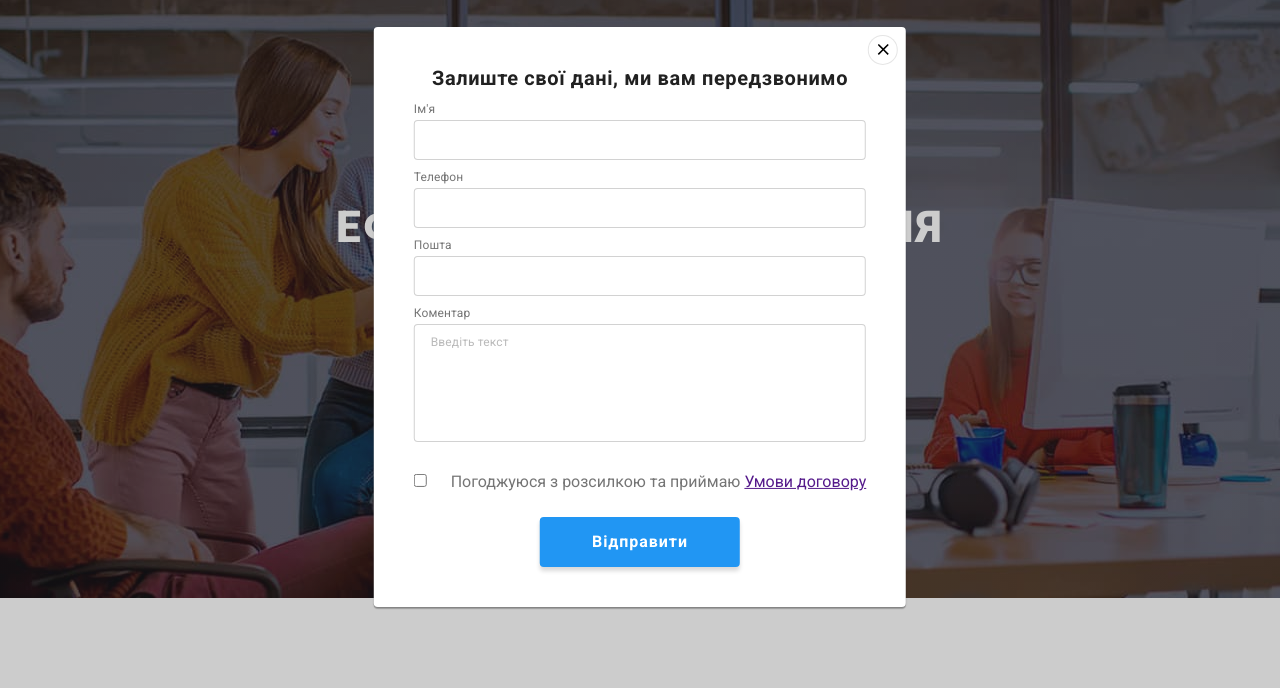
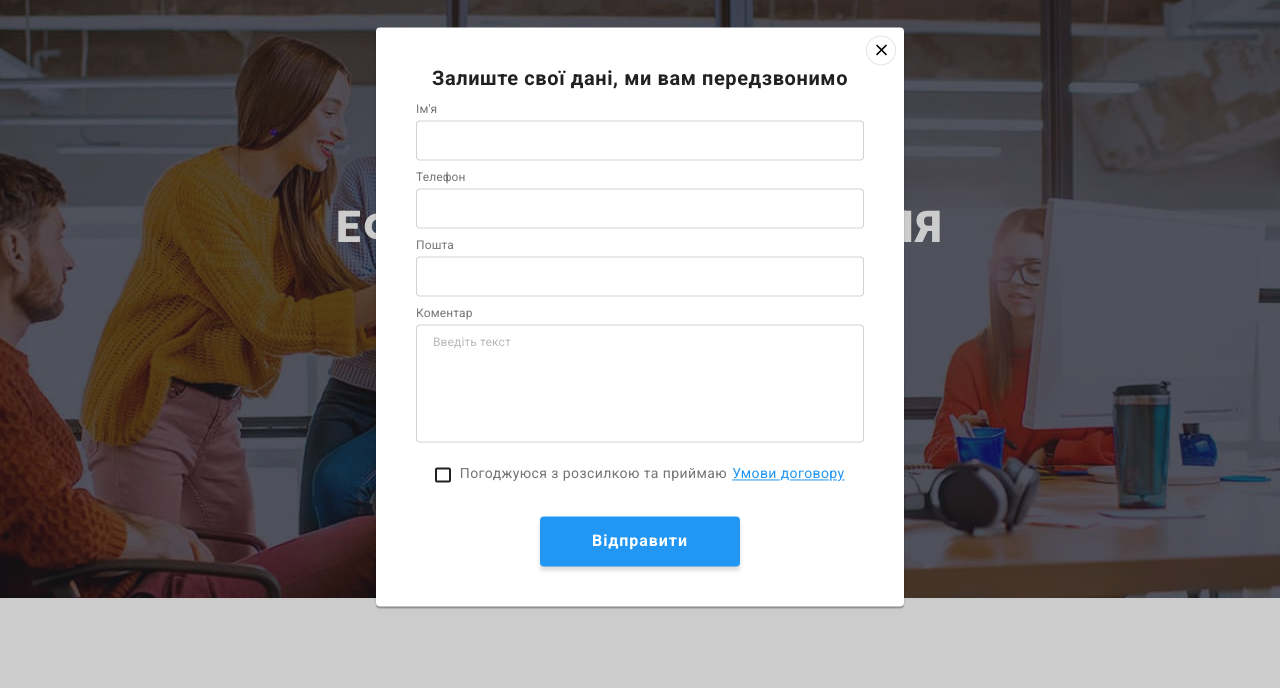
Before and after one commit to DmytroSadovskyi/goit-markup-hw-06, a plain HTML site: page index.html in a window 1280 px wide. Both pictures are taken after a click on the button "Замовити послугу". Shown: the part 83-771 px from the top of the page. Drawn offline with nearby package versions, Linux system fonts and the light colour scheme.

Commit message:
Додає кастомний чекбокс, переходи

```diff
--- a/css/styles.css
+++ b/css/styles.css
@@ -681,7 +681,6 @@ img {
   font-weight: 400;
   font-size: 16px;
   line-height: 1.25;
-
   letter-spacing: 0.03em;
 }
 
@@ -761,6 +760,7 @@ img {
 .close-button:hover,
 .close-button:focus .close-icon {
   fill: currentColor;
+  transition: fill 250ms cubic-bezier(0.4, 0, 0.2, 1);
 }
 
 .modal-form {
@@ -793,17 +793,20 @@ img {
   height: 40px;
   border: 1px solid rgba(33, 33, 33, 0.2);
   border-radius: 4px;
+  outline: none;
+  transition: border-color 250ms cubic-bezier(0.4, 0, 0.2, 1);
 }
 
 .form-icon {
   position: absolute;
   top: 50%;
   left: 15px;
+  transition: fill 250ms cubic-bezier(0.4, 0, 0.2, 1);
 }
 
 .modal-form-input:focus-within,
 .modal-form-field:focus-within > .textarea {
-  outline-color: var(--accent-color);
+  border-color: var(--accent-color);
 }
 
 .modal-form-field:focus-within .form-icon {
@@ -819,15 +822,72 @@ img {
 }
 
 .comment .textarea {
-  margin-bottom: 20px;
+  margin-bottom: 10px;
   padding: 12px 16px;
+
   resize: none;
   border: 1px solid rgba(33, 33, 33, 0.2);
   border-radius: 4px;
+  outline: none;
+  transition: border-color 250ms cubic-bezier(0.4, 0, 0.2, 1);
+}
+
+.check {
+  margin-bottom: 30px;
+  font-weight: 400;
+  font-size: 14px;
+  line-height: 1.71;
+  letter-spacing: 0.03em;
+}
+
+.checkbox-label {
+  display: flex;
+  align-items: center;
 }
 
 .checkbox {
-  margin-bottom: 30px;
+  position: absolute;
+  width: 1px;
+  height: 1px;
+  margin: -1px;
+  border: 0;
+  padding: 0;
+
+  white-space: nowrap;
+  clip-path: inset(100%);
+  clip: rect(0 0 0 0);
+  overflow: hidden;
+}
+
+.checkmark-icon {
+  display: inline-block;
+
+  width: 16px;
+  height: 15px;
+
+  margin-right: 8.4px;
+  border-radius: 2px;
+  border: 2px solid var(--secondary-text-color);
+  fill: var(--primary-white-color);
+  transition: transform 250ms cubic-bezier(0.4, 0, 0.2, 1), fill 250ms cubic-bezier(0.4, 0, 0.2, 1), background-color 250ms cubic-bezier(0.4, 0, 0.2, 1);
+}
+
+.checkbox:checked ~ .checkmark-icon {
+  background-color: var(--accent-color);
+  background-origin: border-box;
+  background-size: contain;
+  border-color: transparent;
+  fill: var(--accent-color);
+}
+
+.checkbox-link {
+  margin-left: 5px;
+
+  font-weight: 400;
+  font-size: 14px;
+  line-height: 1.71;
+  letter-spacing: 0.03em;
+  color: var(--accent-color);
 }
 
 .textarea::placeholder {
@@ -852,6 +912,7 @@ img {
   border-radius: 4px;
   border: 0;
   cursor: pointer;
+  transition: background-color 250ms cubic-bezier(0.4, 0, 0.2, 1);
 }
 
 .modal-form-btn:hover,
```
